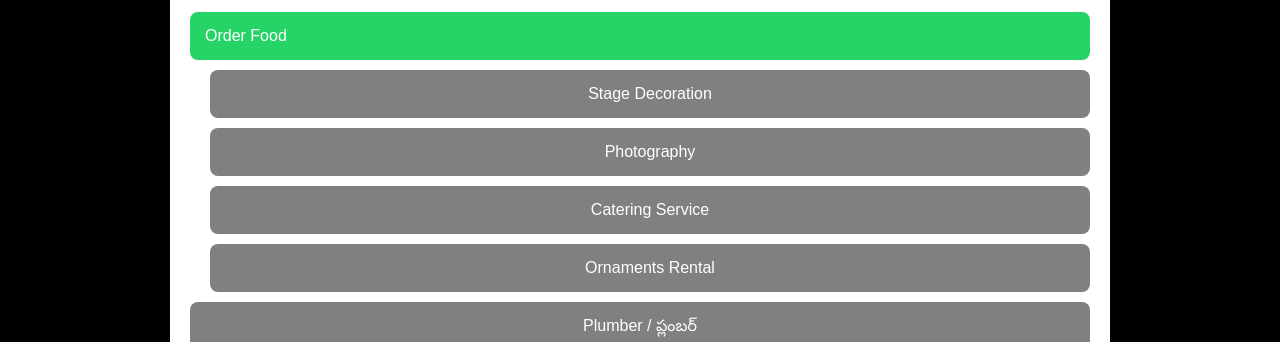
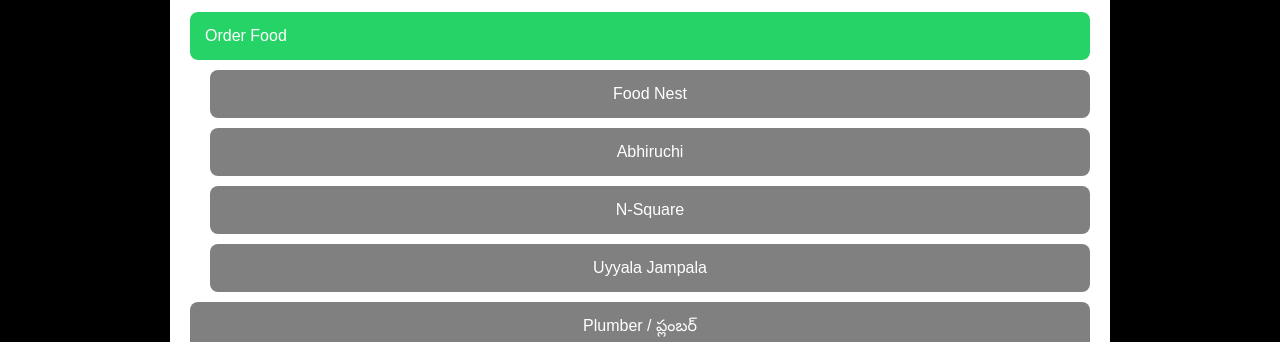
Before and after one commit to rangahareesh/servicebuddy, a plain HTML site: page index.html in a window 1280 px wide. Both pictures are taken after a click on the element "Order Food". Shown: the part 224-566 px from the top of the page. Drawn offline with Linux system fonts and the light colour scheme.

Commit message:
index.html

```diff
--- a/index.html
+++ b/index.html
@@ -56,10 +56,10 @@
 
 	<li><div class="toggle" onclick="toggleSub('event-sub')">Order Food</div></li>
       <div class="sub-services" id="event-sub">
-        <a class="sub-button" href="https://wa.me/917075519555?text=I%20want%20to%20order%20Food_From_Foodnest">Stage Decoration</a>
-        <a class="sub-button" href="https://wa.me/917075519555?text=I%20want%20Photography">Photography</a>
-        <a class="sub-button" href="https://wa.me/917075519555?text=I%20want%20Catering%20Service">Catering Service</a>
-        <a class="sub-button" href="https://wa.me/917075519555?text=I%20want%20Ornaments%20Rental">Ornaments Rental</a>
+        <a class="sub-button" href="https://wa.me/917075519555?text=I%20want%20to%20order%20Food_From_Foodnest">Food Nest</a>
+        <a class="sub-button" href="https://wa.me/917075519555?text=I%20want%20to%20order%20Food_From_Abhiruchit">Abhiruchi</a>
+        <a class="sub-button" href="https://wa.me/917075519555?text=I%20want%20to%20order%20Food_From_N-square">N-Square</a>
+        <a class="sub-button" href="https://wa.me/917075519555?text=I%20want%20to%20order%20Food_From_Uyyala_Jampala">Uyyala Jampala</a>
       </div>
 
       <li><a class="service-button" href="https://wa.me/917075519555?text=I%20want%20to%20book%20Plumber%20service">Plumber / ప్లంబర్</a></li>
```
